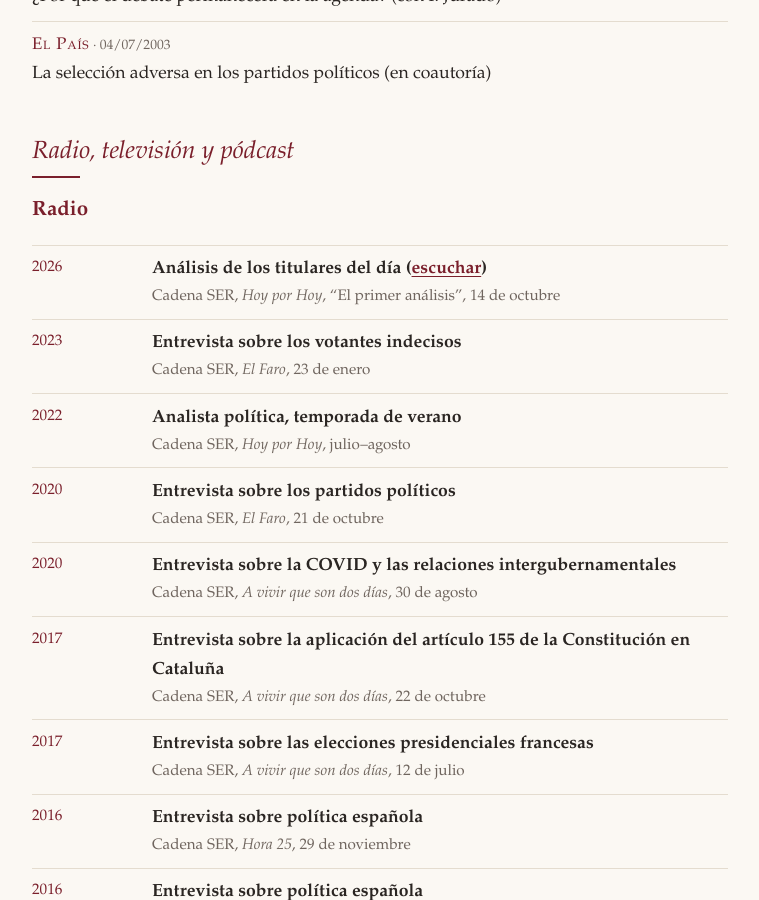
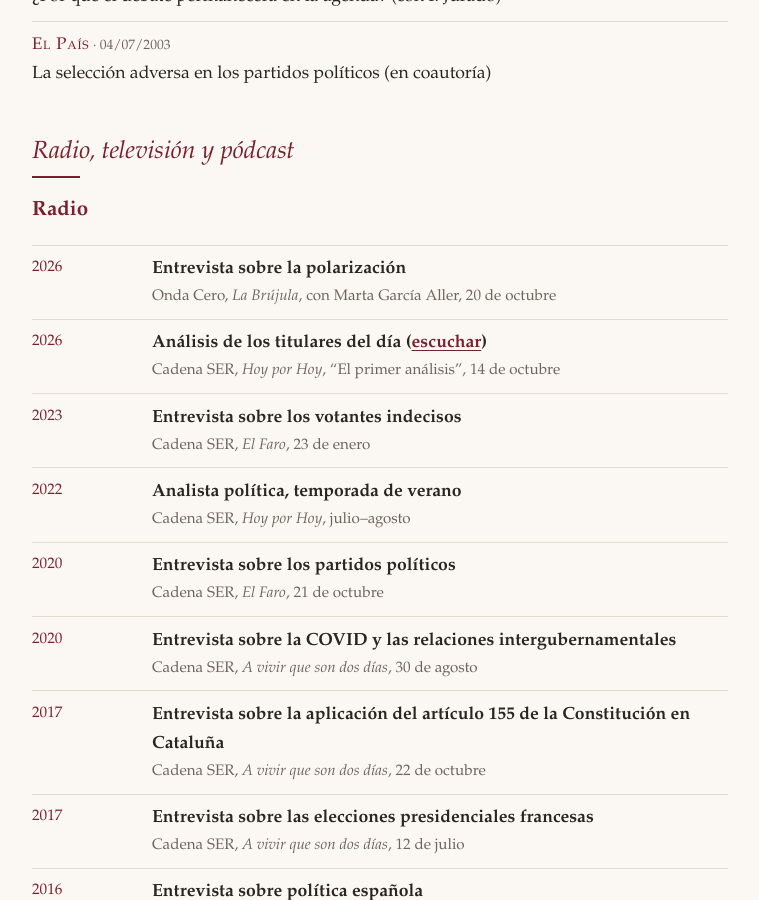
Before and after one commit to sandraleonalfonso/Sandra-Leon, a Jekyll site: the page built from es/divulgacion.md, in a window 1280 px wide and 900 px high, scrolled down 4452 px. Shown: the whole window, without its empty margins (260-1019 px from the left). Built offline with Jekyll 4.4.1, drawn with Linux system fonts in a browser that asks for light colours.

Commit message:
Add La Brújula (Onda Cero) interview on polarization, 20 October 2026
Co-Authored-By: Claude Opus 5.5 <noreply@anthropic.com>
Claude-Session: https://claude.ai/code/session_01NMujS9AzrcnZeDy3eAA2Us

```diff
--- a/es/divulgacion.md
+++ b/es/divulgacion.md
@@ -73,6 +73,8 @@ Mis artículos en *El País* están en mi [página de autora](http://elpais.com/
 ### Radio
 
 <dl class="timeline">
+  <dt>2026</dt>
+  <dd><span class="tl-role">Entrevista sobre la polarización</span><span class="tl-org">Onda Cero, <em>La Brújula</em>, con Marta García Aller, 20 de octubre</span></dd>
   <dt>2026</dt>
   <dd><span class="tl-role">Análisis de los titulares del día (<a href="https://prisa-es.mc.tritondigital.com/HOY_POR_HOY_SEC_EL_PRIMER_ANALISIS_VISIBLE_SER_PODCAST_4423_P/media/playser/audio/202610/14/5155893.mp3">escuchar</a>)</span><span class="tl-org">Cadena SER, <em>Hoy por Hoy</em>, “El primer análisis”, 14 de octubre</span></dd>
   <dt>2023</dt>
```
Also changed, not shown: engagement.md (+2 -0 lines).
